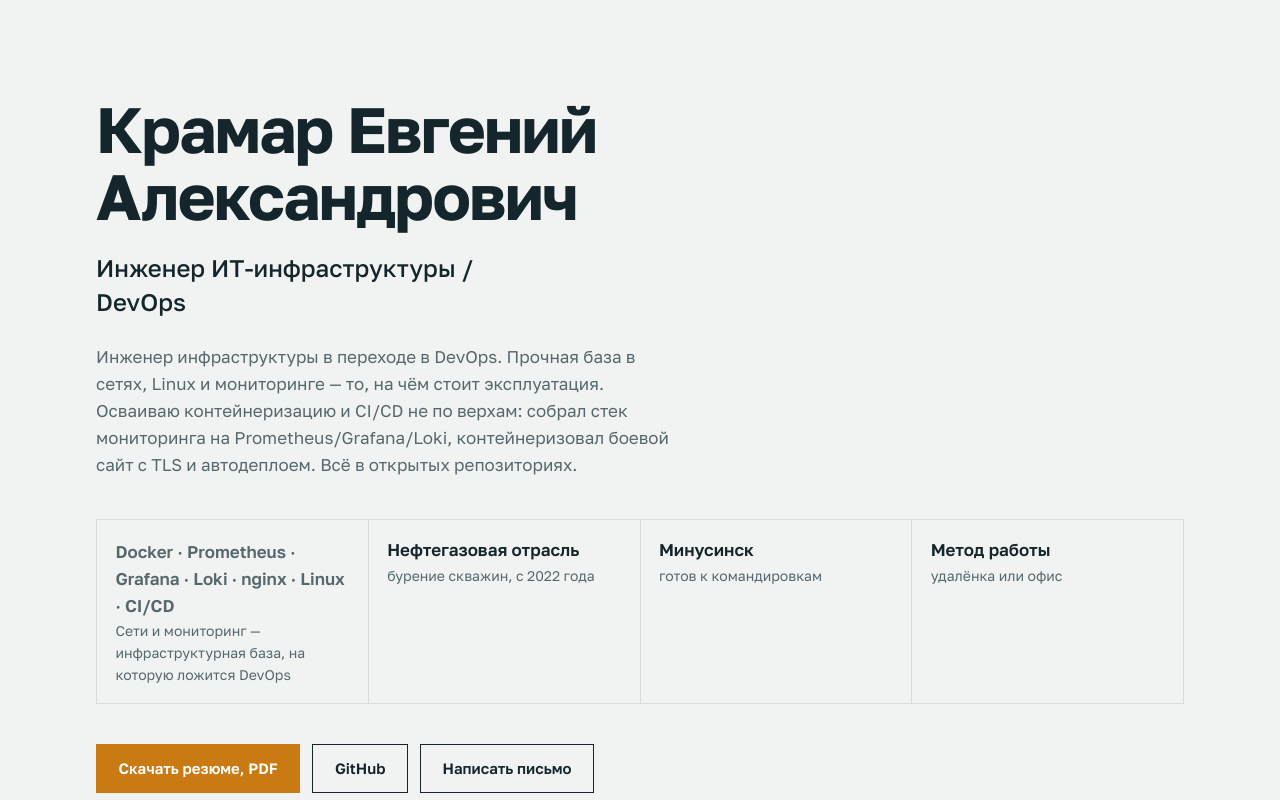
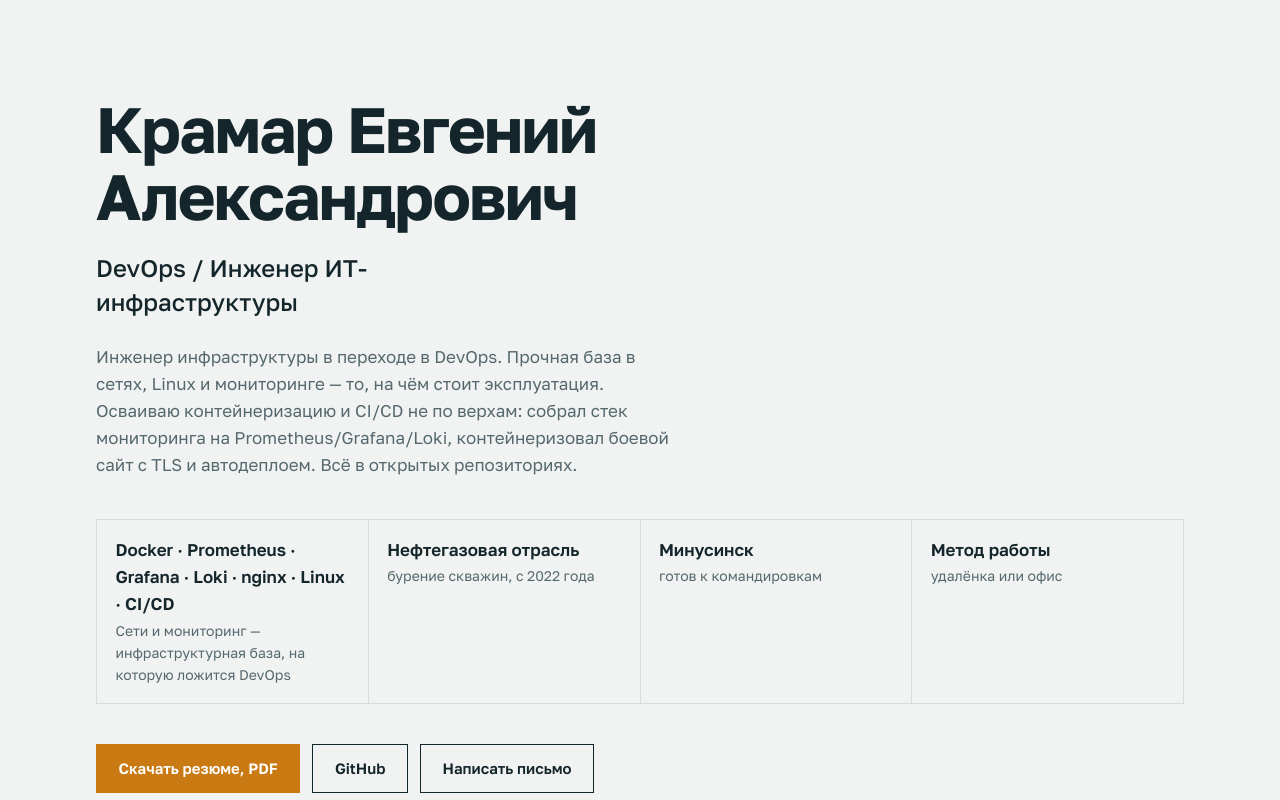
Before and after one commit to osltbs/eakramar-site, a plain HTML site: page site/index.html in a window 1280 px wide. Shown: the top 800 px of the page. Drawn offline with Linux system fonts and the light colour scheme.

Commit message:
Синхронизация перед переносом

```diff
--- a/site/index.html
+++ b/site/index.html
@@ -28,7 +28,7 @@
   <div class="wrap">
     <h1 class="hero__name">Крамар Евгений Александрович</h1>
 
-    <p class="hero__role">Инженер ИТ-инфраструктуры / DevOps</p>
+    <p class="hero__role">DevOps / Инженер ИТ-инфраструктуры</p>
 
     <p class="hero__lede">
       Инженер инфраструктуры в переходе в DevOps.
@@ -39,8 +39,8 @@
     </p>
 
     <ul class="facts">
-      <li><span><b>Docker · Prometheus · Grafana · Loki · nginx · Linux · CI/CD</b>
-Сети и мониторинг — инфраструктурная база, на которую ложится DevOps</span></li>
+      <li><b>Docker · Prometheus · Grafana · Loki · nginx · Linux · CI/CD</b>
+      <span>Сети и мониторинг — инфраструктурная база, на которую ложится DevOps</span></li>
       <li><b>Нефтегазовая отрасль</b><span>бурение скважин, с 2022 года</span></li>
       <li><b>Минусинск</b><span>готов к командировкам</span></li>
       <li><b>Метод работы</b><span>удалёнка или офис</span></li>
@@ -48,7 +48,7 @@
 
     <!-- ЗАПОЛНИТЬ: подставь свои ссылки вместо # и вместо адреса почты -->
     <div class="actions">
-      <a class="btn btn--primary" href="/rezume-kramar.pdf">Скачать резюме, PDF</a>
+      <a class="btn btn--primary" href="rezume-kramar.pdf">Скачать резюме, PDF</a>
       <a class="btn" href="https://github.com/osltbs" rel="me noopener">GitHub</a>
       <a class="btn" href="mailto:kramar.rabota@yandex.ru">Написать письмо</a>
     </div>
```
